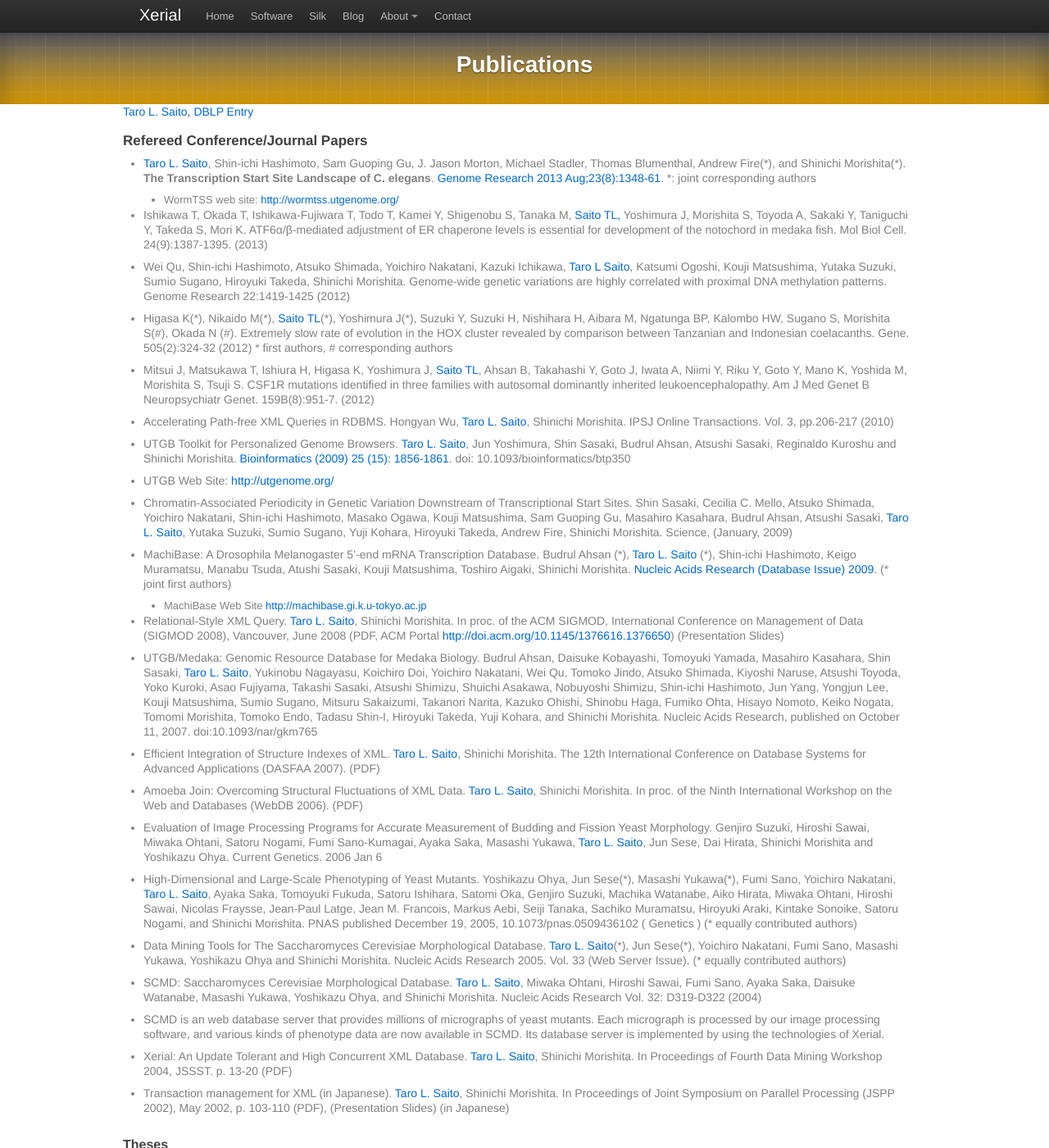
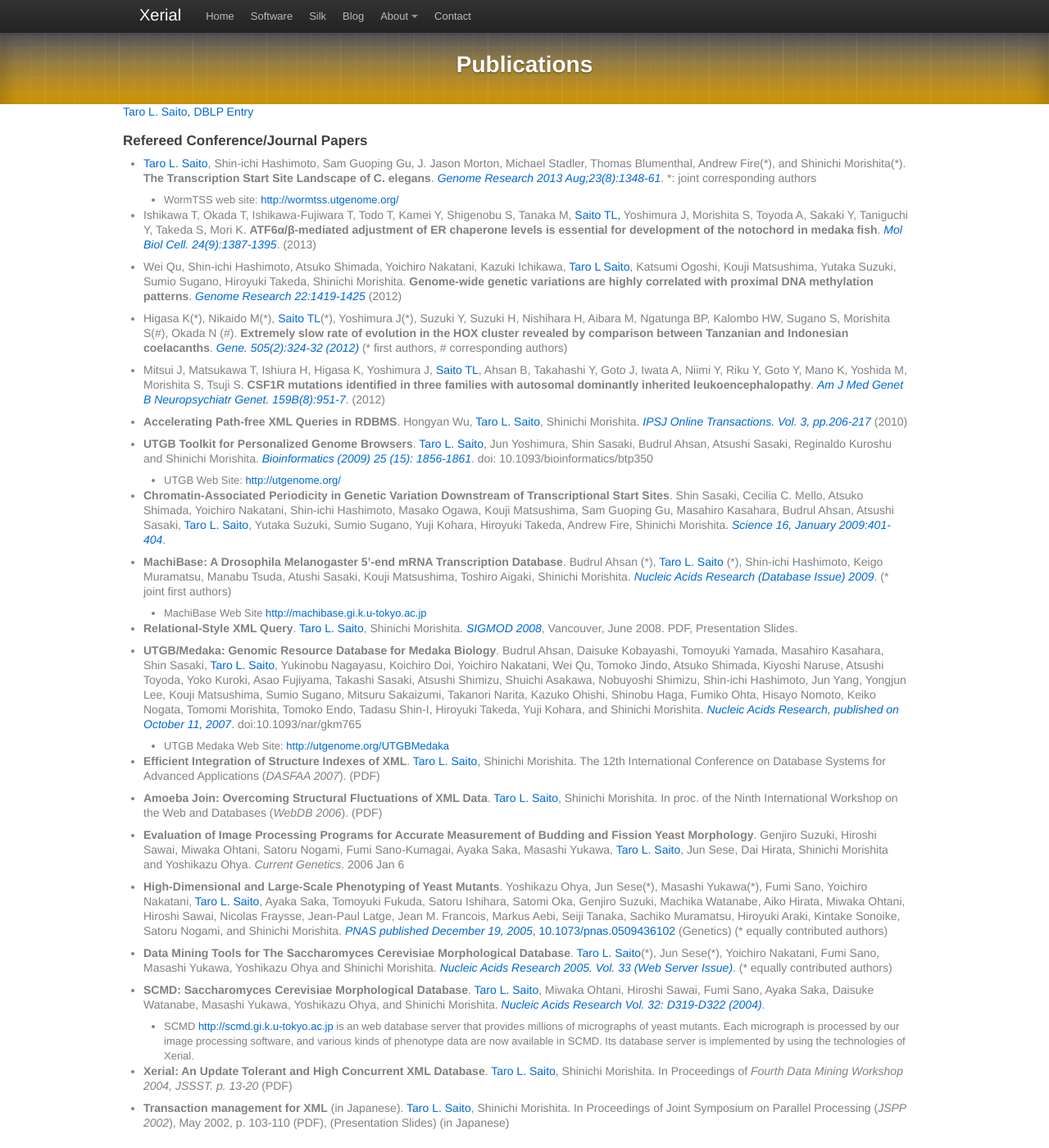
Before and after one commit to xerial/xerial.github.com, a Jekyll site: the page built from publication.md, in a window 1280 px wide and 1400 px high. Shown: the whole window at 82% size. Built offline with Jekyll 4.4.1, drawn with Linux system fonts in a browser that asks for light colours; nearby versions of some CDN libraries; Markdown is read by kramdown in place of the engine named in the settings; comment, search, counter and statistics services are not loaded; some of the changed text lies outside the part shown.

Commit message:
Add links to papers

```diff
--- a/publication.md
+++ b/publication.md
@@ -7,72 +7,78 @@ title: Publications
 
 ## Refereed Conference/Journal Papers
 
-- [Taro L. Saito](/leo), Shin-ichi Hashimoto, Sam Guoping Gu, J. Jason Morton, Michael Stadler, Thomas Blumenthal, Andrew Fire(\*), and Shinichi Morishita(\*). **The Transcription Start Site Landscape of C. elegans**. [Genome Research 2013 Aug;23(8):1348-61](http://genome.cshlp.org/content/23/8/1348.long). \*: joint corresponding authors
+- [Taro L. Saito](/leo), Shin-ichi Hashimoto, Sam Guoping Gu, J. Jason Morton, Michael Stadler, Thomas Blumenthal, Andrew Fire(\*), and Shinichi Morishita(\*). **The Transcription Start Site Landscape of C. elegans**. [*Genome Research 2013 Aug;23(8):1348-61*](http://genome.cshlp.org/content/23/8/1348.long). \*: joint corresponding authors
 
   - WormTSS web site: <http://wormtss.utgenome.org/>
 
-- Ishikawa T, Okada T, Ishikawa-Fujiwara T, Todo T, Kamei Y, Shigenobu S, Tanaka M, [Saito TL,](/leo) Yoshimura J, Morishita S, Toyoda A, Sakaki Y, Taniguchi Y, Takeda S, Mori K. ATF6&#945;/&#946;-mediated adjustment of ER chaperone levels is essential for development of the notochord in medaka fish. Mol Biol Cell. 24(9):1387-1395. (2013)
+- Ishikawa T, Okada T, Ishikawa-Fujiwara T, Todo T, Kamei Y, Shigenobu S, Tanaka M, [Saito TL,](/leo) Yoshimura J, Morishita S, Toyoda A, Sakaki Y, Taniguchi Y, Takeda S, Mori K. **ATF6&#945;/&#946;-mediated adjustment of ER chaperone levels is essential for development of the notochord in medaka fish**. [*Mol Biol Cell. 24(9):1387-1395*](http://www.molbiolcell.org/content/24/9/1387.long). (2013)
 
-- Wei Qu, Shin-ichi Hashimoto, Atsuko Shimada, Yoichiro Nakatani, Kazuki Ichikawa, [Taro L Saito](/leo), Katsumi Ogoshi, Kouji Matsushima, Yutaka Suzuki, Sumio Sugano, Hiroyuki Takeda, Shinichi Morishita. Genome-wide genetic variations are highly correlated with proximal DNA methylation patterns. Genome Research 22:1419-1425 (2012)
+- Wei Qu, Shin-ichi Hashimoto, Atsuko Shimada, Yoichiro Nakatani, Kazuki Ichikawa, [Taro L Saito](/leo), Katsumi Ogoshi, Kouji Matsushima, Yutaka Suzuki, Sumio Sugano, Hiroyuki Takeda, Shinichi Morishita. **Genome-wide genetic variations are highly correlated with proximal DNA methylation patterns**. [*Genome Research 22:1419-1425*](http://genome.cshlp.org/content/22/8/1419.long) (2012)
 
-- Higasa K(\*), Nikaido M(\*), [Saito TL](leo)(\*), Yoshimura J(\*), Suzuki Y, Suzuki H, Nishihara H, Aibara M, Ngatunga BP, Kalombo HW, Sugano S, Morishita S(#), Okada N (#). Extremely slow rate of evolution in the HOX cluster revealed by comparison between Tanzanian and Indonesian coelacanths. Gene. 505(2):324-32 (2012) \* first authors, # corresponding authors
+- Higasa K(\*), Nikaido M(\*), [Saito TL](leo)(\*), Yoshimura J(\*), Suzuki Y, Suzuki H, Nishihara H, Aibara M, Ngatunga BP, Kalombo HW, Sugano S, Morishita S(#), Okada N (#). **Extremely slow rate of evolution in the HOX cluster revealed by comparison between Tanzanian and Indonesian coelacanths**. [*Gene. 505(2):324-32 (2012)*](http://www.sciencedirect.com/science/article/pii/S0378111912006531) (\* first authors, # corresponding authors)
 
-- Mitsui J, Matsukawa T, Ishiura H, Higasa K, Yoshimura J, [Saito TL](\leo), Ahsan B, Takahashi Y, Goto J, Iwata A, Niimi Y, Riku Y, Goto Y, Mano K, Yoshida M, Morishita S, Tsuji S. CSF1R mutations identified in three families with autosomal dominantly inherited leukoencephalopathy. Am J Med Genet B Neuropsychiatr Genet. 159B(8):951-7. (2012)
+- Mitsui J, Matsukawa T, Ishiura H, Higasa K, Yoshimura J, [Saito TL](\leo), Ahsan B, Takahashi Y, Goto J, Iwata A, Niimi Y, Riku Y, Goto Y, Mano K, Yoshida M, Morishita S, Tsuji S. **CSF1R mutations identified in three families with autosomal dominantly inherited leukoencephalopathy**. [*Am J Med Genet B Neuropsychiatr Genet. 159B(8):951-7*](http://onlinelibrary.wiley.com/doi/10.1002/ajmg.b.32100/abstract). (2012)
 
-- Accelerating Path-free XML Queries in RDBMS. Hongyan Wu, [Taro L. Saito](/leo), Shinichi Morishita. IPSJ Online Transactions. Vol. 3, pp.206-217 (2010)
+- **Accelerating Path-free XML Queries in RDBMS**. Hongyan Wu, [Taro L. Saito](/leo), Shinichi Morishita. [*IPSJ Online Transactions. Vol. 3, pp.206-217*](http://ci.nii.ac.jp/naid/110007990103) (2010)
 
-- UTGB Toolkit for Personalized Genome Browsers. [Taro L. Saito](/leo), Jun Yoshimura, Shin Sasaki, Budrul Ahsan, Atsushi Sasaki, Reginaldo Kuroshu and Shinichi Morishita. [Bioinformatics (2009) 25 (15): 1856-1861](http://bioinformatics.oxfordjournals.org/content/25/15/1856.full). doi: 10.1093/bioinformatics/btp350
+- **UTGB Toolkit for Personalized Genome Browsers**. [Taro L. Saito](/leo), Jun Yoshimura, Shin Sasaki, Budrul Ahsan, Atsushi Sasaki, Reginaldo Kuroshu and Shinichi Morishita. [*Bioinformatics (2009) 25 (15): 1856-1861*](http://bioinformatics.oxfordjournals.org/content/25/15/1856.full). doi: 10.1093/bioinformatics/btp350
 
- - UTGB Web Site: <http://utgenome.org/>
+  - UTGB Web Site: <http://utgenome.org/>
 
-- Chromatin-Associated Periodicity in Genetic Variation Downstream of Transcriptional Start Sites. Shin Sasaki, Cecilia C. Mello, Atsuko Shimada, Yoichiro Nakatani, Shin-ichi Hashimoto, Masako Ogawa, Kouji Matsushima, Sam Guoping Gu, Masahiro Kasahara, Budrul Ahsan, Atsushi Sasaki, [Taro L. Saito](/leo), Yutaka Suzuki, Sumio Sugano, Yuji Kohara, Hiroyuki Takeda, Andrew Fire, Shinichi Morishita. Science, (January, 2009)
+- **Chromatin-Associated Periodicity in Genetic Variation Downstream of Transcriptional Start Sites**. Shin Sasaki, Cecilia C. Mello, Atsuko Shimada, Yoichiro Nakatani, Shin-ichi Hashimoto, Masako Ogawa, Kouji Matsushima, Sam Guoping Gu, Masahiro Kasahara, Budrul Ahsan, Atsushi Sasaki, [Taro L. Saito](/leo), Yutaka Suzuki, Sumio Sugano, Yuji Kohara, Hiroyuki Takeda, Andrew Fire, Shinichi Morishita. [*Science 16, January 2009:401-404*](http://www.sciencemag.org/cgi/content/abstract/323/5912/401).
 
-- MachiBase: A Drosophila Melanogaster 5'-end mRNA Transcription Database. Budrul Ahsan (\*), [Taro L. Saito](/leo) (\*), Shin-ichi Hashimoto, Keigo Muramatsu, Manabu Tsuda, Atushi Sasaki, Kouji Matsushima, Toshiro Aigaki, Shinichi Morishita. [Nucleic Acids Research (Database Issue) 2009](http://nar.oxfordjournals.org/cgi/content/full/gkn694v1). (\* joint first authors)
+- **MachiBase: A Drosophila Melanogaster 5'-end mRNA Transcription Database**. Budrul Ahsan (\*), [Taro L. Saito](/leo) (\*), Shin-ichi Hashimoto, Keigo Muramatsu, Manabu Tsuda, Atushi Sasaki, Kouji Matsushima, Toshiro Aigaki, Shinichi Morishita. [*Nucleic Acids Research (Database Issue) 2009*](http://nar.oxfordjournals.org/cgi/content/full/gkn694v1). (\* joint first authors)
 
   - MachiBase Web Site <http://machibase.gi.k.u-tokyo.ac.jp>
 
-- Relational-Style XML Query. [Taro L. Saito](/leo), Shinichi Morishita. In proc. of the ACM SIGMOD, International Conference on Management of Data (SIGMOD 2008), Vancouver, June 2008 (PDF, ACM Portal <http://doi.acm.org/10.1145/1376616.1376650>) (Presentation Slides)
+- **Relational-Style XML Query**. [Taro L. Saito](/leo), Shinichi Morishita. [*SIGMOD 2008*](http://doi.acm.org/10.1145/1376616.1376650), Vancouver, June 2008. PDF, Presentation Slides.
 
-- UTGB/Medaka: Genomic Resource Database for Medaka Biology. Budrul Ahsan, Daisuke Kobayashi, Tomoyuki Yamada, Masahiro Kasahara, Shin Sasaki, [Taro L. Saito](/leo), Yukinobu Nagayasu, Koichiro Doi, Yoichiro Nakatani, Wei Qu, Tomoko Jindo, Atsuko Shimada, Kiyoshi Naruse, Atsushi Toyoda, Yoko Kuroki, Asao Fujiyama, Takashi Sasaki, Atsushi Shimizu, Shuichi Asakawa, Nobuyoshi Shimizu, Shin-ichi Hashimoto, Jun Yang, Yongjun Lee, Kouji Matsushima, Sumio Sugano, Mitsuru Sakaizumi, Takanori Narita, Kazuko Ohishi, Shinobu Haga, Fumiko Ohta, Hisayo Nomoto, Keiko Nogata, Tomomi Morishita, Tomoko Endo, Tadasu Shin-I, Hiroyuki Takeda, Yuji Kohara, and Shinichi Morishita. Nucleic Acids Research, published on October 11, 2007. doi:10.1093/nar/gkm765
+- **UTGB/Medaka: Genomic Resource Database for Medaka Biology**. Budrul Ahsan, Daisuke Kobayashi, Tomoyuki Yamada, Masahiro Kasahara, Shin Sasaki, [Taro L. Saito](/leo), Yukinobu Nagayasu, Koichiro Doi, Yoichiro Nakatani, Wei Qu, Tomoko Jindo, Atsuko Shimada, Kiyoshi Naruse, Atsushi Toyoda, Yoko Kuroki, Asao Fujiyama, Takashi Sasaki, Atsushi Shimizu, Shuichi Asakawa, Nobuyoshi Shimizu, Shin-ichi Hashimoto, Jun Yang, Yongjun Lee, Kouji Matsushima, Sumio Sugano, Mitsuru Sakaizumi, Takanori Narita, Kazuko Ohishi, Shinobu Haga, Fumiko Ohta, Hisayo Nomoto, Keiko Nogata, Tomomi Morishita, Tomoko Endo, Tadasu Shin-I, Hiroyuki Takeda, Yuji Kohara, and Shinichi Morishita. [*Nucleic Acids Research, published on October 11, 2007*](http://nar.oxfordjournals.org/content/36/suppl_1/D747.full). doi:10.1093/nar/gkm765
 
-- Efficient Integration of Structure Indexes of XML. [Taro L. Saito](/leo), Shinichi Morishita. The 12th International Conference on Database Systems for Advanced Applications (DASFAA 2007). (PDF)
+  - UTGB Medaka Web Site: <http://utgenome.org/UTGBMedaka>
 
-- Amoeba Join: Overcoming Structural Fluctuations of XML Data. [Taro L. Saito](/leo), Shinichi Morishita. In proc. of the Ninth International Workshop on the Web and Databases (WebDB 2006). (PDF)
+- **Efficient Integration of Structure Indexes of XML**. [Taro L. Saito](/leo), Shinichi Morishita. The 12th International Conference on Database Systems for Advanced Applications (*DASFAA 2007*). (PDF)
 
-- Evaluation of Image Processing Programs for Accurate Measurement of Budding and Fission Yeast Morphology. Genjiro Suzuki, Hiroshi Sawai, Miwaka Ohtani, Satoru Nogami, Fumi Sano-Kumagai, Ayaka Saka, Masashi Yukawa, [Taro L. Saito](/leo), Jun Sese, Dai Hirata, Shinichi Morishita and Yoshikazu Ohya. Current Genetics. 2006 Jan 6
+- **Amoeba Join: Overcoming Structural Fluctuations of XML Data**. [Taro L. Saito](/leo), Shinichi Morishita. In proc. of the Ninth International Workshop on the Web and Databases (*WebDB 2006*). (PDF)
 
-* High-Dimensional and Large-Scale Phenotyping of Yeast Mutants. Yoshikazu Ohya, Jun Sese(\*), Masashi Yukawa(\*), Fumi Sano, Yoichiro Nakatani, [Taro L. Saito](/leo), Ayaka Saka, Tomoyuki Fukuda, Satoru Ishihara, Satomi Oka, Genjiro Suzuki, Machika Watanabe, Aiko Hirata, Miwaka Ohtani, Hiroshi Sawai, Nicolas Fraysse, Jean-Paul Latge, Jean M. Francois, Markus Aebi, Seiji Tanaka, Sachiko Muramatsu, Hiroyuki Araki, Kintake Sonoike, Satoru Nogami, and Shinichi Morishita. PNAS published December 19, 2005, 10.1073/pnas.0509436102 ( Genetics ) (\* equally contributed authors)
+- **Evaluation of Image Processing Programs for Accurate Measurement of Budding and Fission Yeast Morphology**. Genjiro Suzuki, Hiroshi Sawai, Miwaka Ohtani, Satoru Nogami, Fumi Sano-Kumagai, Ayaka Saka, Masashi Yukawa, [Taro L. Saito](/leo), Jun Sese, Dai Hirata, Shinichi Morishita and Yoshikazu Ohya. *Current Genetics*. 2006 Jan 6
 
-* Data Mining Tools for The Saccharomyces Cerevisiae Morphological Database. [Taro L. Saito](/leo)(\*), Jun Sese(\*), Yoichiro Nakatani, Fumi Sano, Masashi Yukawa, Yoshikazu Ohya and Shinichi Morishita. Nucleic Acids Research 2005. Vol. 33 (Web Server Issue). (\* equally contributed authors)
+* **High-Dimensional and Large-Scale Phenotyping of Yeast Mutants**. Yoshikazu Ohya, Jun Sese(\*), Masashi Yukawa(\*), Fumi Sano, Yoichiro Nakatani, [Taro L. Saito](/leo), Ayaka Saka, Tomoyuki Fukuda, Satoru Ishihara, Satomi Oka, Genjiro Suzuki, Machika Watanabe, Aiko Hirata, Miwaka Ohtani, Hiroshi Sawai, Nicolas Fraysse, Jean-Paul Latge, Jean M. Francois, Markus Aebi, Seiji Tanaka, Sachiko Muramatsu, Hiroyuki Araki, Kintake Sonoike, Satoru Nogami, and Shinichi Morishita. [*PNAS published December 19, 2005*, 10.1073/pnas.0509436102](http://www.pnas.org/content/102/52/19015.abstract) (Genetics) (\* equally contributed authors)
 
-* SCMD: Saccharomyces Cerevisiae Morphological Database. [Taro L. Saito](/leo), Miwaka Ohtani, Hiroshi Sawai, Fumi Sano, Ayaka Saka, Daisuke Watanabe, Masashi Yukawa, Yoshikazu Ohya, and Shinichi Morishita. Nucleic Acids Research Vol. 32: D319-D322 (2004)
+* **Data Mining Tools for The Saccharomyces Cerevisiae Morphological Database**. [Taro L. Saito](/leo)(\*), Jun Sese(\*), Yoichiro Nakatani, Fumi Sano, Masashi Yukawa, Yoshikazu Ohya and Shinichi Morishita. [*Nucleic Acids Research 2005. Vol. 33 (Web Server Issue)*](http://nar.oxfordjournals.org/content/33/suppl_2/W753.full). (\* equally contributed authors)
 
- * SCMD is an web database server that provides millions of micrographs of yeast mutants. Each micrograph is processed by our image processing software, and various kinds of phenotype data are now available in SCMD. Its database server is implemented by using the technologies of Xerial.
+* **SCMD: Saccharomyces Cerevisiae Morphological Database**. [Taro L. Saito](/leo), Miwaka Ohtani, Hiroshi Sawai, Fumi Sano, Ayaka Saka, Daisuke Watanabe, Masashi Yukawa, Yoshikazu Ohya, and Shinichi Morishita. [*Nucleic Acids Research Vol. 32: D319-D322 (2004)*](http://nar.oupjournals.org/cgi/content/abstract/32/suppl_1/D319).
 
-* Xerial: An Update Tolerant and High Concurrent XML Database. [Taro L. Saito](/leo), Shinichi Morishita. In Proceedings of Fourth Data Mining Workshop 2004, JSSST. p. 13-20 (PDF)
+  * SCMD <http://scmd.gi.k.u-tokyo.ac.jp> is an web database server that provides millions of micrographs of yeast mutants. Each micrograph is processed by our image processing software, and various kinds of phenotype data are now available in SCMD. Its database server is implemented by using the technologies of Xerial.
 
-* Transaction management for XML (in Japanese). [Taro L. Saito](/leo), Shinichi Morishita. In Proceedings of Joint Symposium on Parallel Processing (JSPP 2002), May 2002, p. 103-110 (PDF), (Presentation Slides) (in Japanese)
+* **Xerial: An Update Tolerant and High Concurrent XML Database**. [Taro L. Saito](/leo), Shinichi Morishita. In Proceedings of *Fourth Data Mining Workshop 2004, JSSST. p. 13-20* (PDF)
+
+* **Transaction management for XML** (in Japanese). [Taro L. Saito](/leo), Shinichi Morishita. In Proceedings of Joint Symposium on Parallel Processing (*JSPP 2002*), May 2002, p. 103-110 (PDF), (Presentation Slides) (in Japanese)
 
 ### Theses
 
-* Purifying XML Structures. [Taro L. Saito](/leo). PhD thesis, Department of Computer Science, Graduate School of Information Science and Technology, the University of Tokyo, December 2006 (PDF) (presentation slides).
+* **Purifying XML Structures**. [Taro L. Saito](/leo). PhD thesis, Department of Computer Science, Graduate School of Information Science and Technology, the University of Tokyo, December 2006 (PDF) (presentation slides).
 
-* On Concurrency and Updatability of XML databases. [Taro L. Saito](/leo). Master thesis, Department of Computer Science, Graduate School of Information Science and Technology, the University of Tokyo, January 2004. (PDF) (Presentation Slides (in Japanese))
+* **On Concurrency and Updatability of XML databases**. [Taro L. Saito](/leo). Master thesis, Department of Computer Science, Graduate School of Information Science and Technology, the University of Tokyo, January 2004. (PDF) (Presentation Slides (in Japanese))
 
-* Transaction Management for XML. [Taro L. Saito](/leo). Senior thesis submitted to Department of Information Science, Faculty of Science, University of Tokyo, February 2002. (PDF file), (MS PowerPoint file).
+* **Transaction Management for XML**. [Taro L. Saito](/leo). Senior thesis submitted to Department of Information Science, Faculty of Science, University of Tokyo, February 2002. (PDF file), (MS PowerPoint file).
 
 ### Invited Talks
 
-* Taro L. Saito: Personal Genomes: A New Frontier in Database Research. DNIS 2011: 78-88
-Relational-Style XML Query. Taro L. Saito. The 40th conference of ACM SIGMOD-J (Japan Association for Computing Machinery Special Interest Group on Management of Data). December 2008. (presentation slides: http://www.slideshare.net/taroleo/relationalstyle-xml-query-sigmodj-presentation?type=powerpoint in Japanese)
-Talks
+* Parallel and Distributed Processing with Silk - Application to Genome Sciences -. [Taro L. Saito](/leo). *ACM SIGMOD-J, October 2013*. [Presentation slides](http://www.slideshare.net/taroleo/silk-28695003) (in Japanese).
 
-* Create Your Own Genome Browser with UTGB Toolkit. Taro L. Saito, Shin Sasaki, Budrul Ahsan, Reginaldo Kuroshu and Shinichi Morishita. BMB2008, December 2008. (To be appeared: Poster, Presentation Slides)
+* [Taro L. Saito](/leo): **Personal Genomes: A New Frontier in Database Research**. [*DNIS 2011: 78-88.*](http://link.springer.com/chapter/10.1007%2F978-3-642-25731-5_8)
+
+* **Relational-Style XML Query**. [Taro L. Saito](/leo). The 40th conference of *ACM SIGMOD-J* (Japan Association for Computing Machinery Special Interest Group on Management of Data). December 2008. ([presentation slides](<http://www.slideshare.net/taroleo/relationalstyle-xml-query-sigmodj-presentation?type=powerpoint>) in Japanese)
+
+### Talks
+
+* **Create Your Own Genome Browser with UTGB Toolkit**. [Taro L. Saito](/leo), Shin Sasaki, Budrul Ahsan, Reginaldo Kuroshu and Shinichi Morishita. *BMB2008*, December 2008. (To be appeared: Poster, Presentation Slides)
 
 ### Posters
 
-* UTGB Toolkit for Personalized Genome Browsers. [Taro L. Saito](/leo), Jun Yoshimura, Shin Sasaki, Budrul Ahsan, Atsushi Sasaki, Reginaldo Kuroshu and Shinichi Morishita. The 8th International Workshop on Advanced Genomics. http://www.bioweb.ne.jp/agw/japanese/index.html, June 16th-18th, 2009.
+* **UTGB Toolkit for Personalized Genome Browsers**. [Taro L. Saito](/leo), Jun Yoshimura, Shin Sasaki, Budrul Ahsan, Atsushi Sasaki, Reginaldo Kuroshu and Shinichi Morishita. [*The 8th International Workshop on Advanced Genomics*](http://www.bioweb.ne.jp/agw/japanese/index.html), June 16th-18th, 2009.
 
-* UTGB Shell: An Open-Source Browser Framework for the Integration of Biological Data. [Taro L. Saito](/leo), Shin Sasaki, Budrul Ahsan and Shinichi Morishita. Cold Spring Harbor Laboratory Conference, THE BIOLOGY OF GENOMES, May 2008 (PPT).
+* **UTGB Shell: An Open-Source Browser Framework for the Integration of Biological Data**. [Taro L. Saito](/leo), Shin Sasaki, Budrul Ahsan and Shinichi Morishita. Cold Spring Harbor Laboratory (CSHL) Conference, THE BIOLOGY OF GENOMES, May 2008 (PPT).
 
-* SCMD - Saccharomyces Cerevisiae Morphological Database. [Taro L. Saito](/leo), Miwaka Ohtani, Hiroshi Sawai, Fumi Sano, Ayaka Saka, Daisuke Watanabe, Masashi Yukawa, Yoshikazu Ohya and Shinichi Morishita. Cold Spring Harbor Laboratory Conference, THE BIOLOGY OF GENOMES, May 2004. (PPT)
+* **SCMD - Saccharomyces Cerevisiae Morphological Database**. [Taro L. Saito](/leo), Miwaka Ohtani, Hiroshi Sawai, Fumi Sano, Ayaka Saka, Daisuke Watanabe, Masashi Yukawa, Yoshikazu Ohya and Shinichi Morishita. Cold Spring Harbor Laboratory (CSHL) Conference, THE BIOLOGY OF GENOMES, May 2004. (PPT)
```
